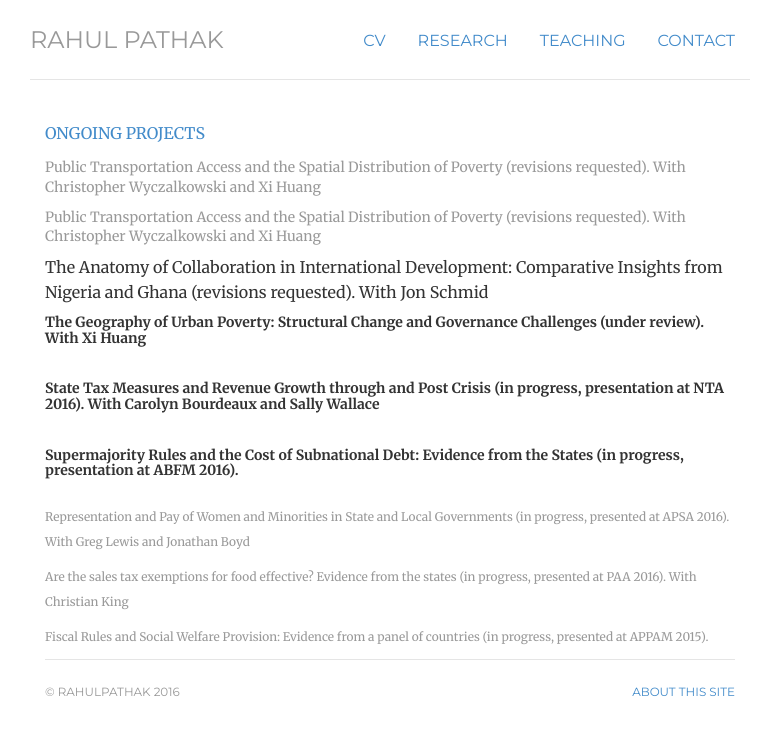
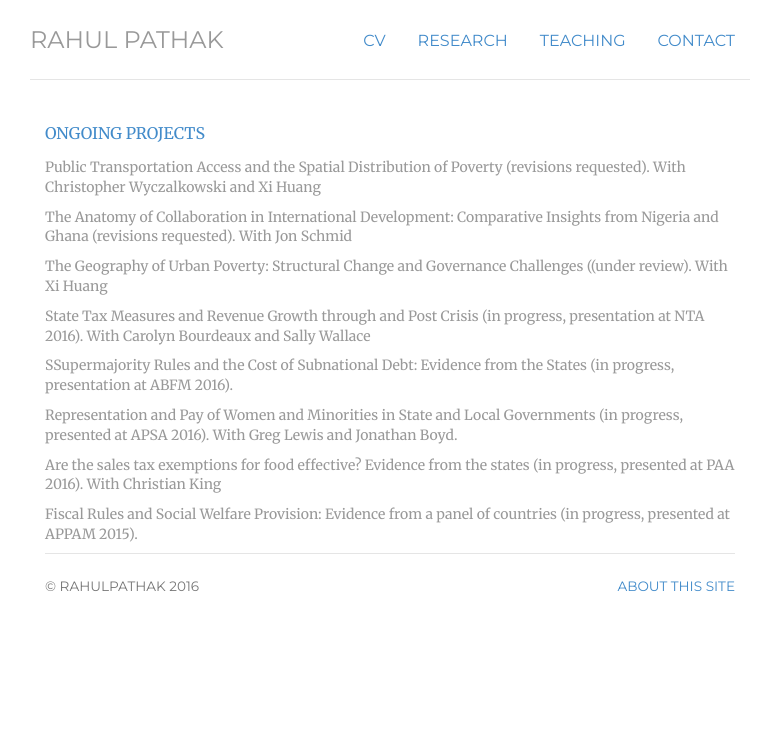
Before and after one commit to pathak-rahul/pathak-rahul.github.io, a Jekyll site: the page built from ongoing/index.html, in a window 1280 px wide. Shown: the top 735 px of the page, without its empty margins (250-1015 px from the left). Built offline with Jekyll 4.4.1, drawn with Linux system fonts in a browser that asks for light colours.

Commit message:
Update index.html

```diff
--- a/ongoing/index.html
+++ b/ongoing/index.html
@@ -12,16 +12,13 @@
 <ul class="list-unstyled">
 
 <h4><small>Public Transportation Access and the Spatial Distribution of Poverty (revisions requested). With Christopher Wyczalkowski and Xi Huang</small></h4>
-<h4><small>Public Transportation Access and the Spatial Distribution of Poverty (revisions requested). With Christopher Wyczalkowski and Xi Huang</small></h4>
-
-<p></small>The Anatomy of Collaboration in International Development: Comparative Insights from Nigeria and Ghana (revisions requested). With Jon Schmid</small><br>
-<p><h5>The Geography of Urban Poverty: Structural Change and Governance Challenges (under review). With Xi Huang<h5><br>
-<p><h5>State Tax Measures and Revenue Growth through and Post Crisis (in progress, presentation at NTA 2016). With Carolyn Bourdeaux and Sally Wallace <h5><br>
-<p><h5>Supermajority Rules and the Cost of Subnational Debt: Evidence from the States (in progress, presentation at ABFM 2016). <h5><br>
-<p><small>Representation and Pay of Women and Minorities in State and Local Governments (in progress, presented at APSA 2016). With Greg Lewis and Jonathan Boyd </small><br>
-<p><small>Are the sales tax exemptions for food effective? Evidence from the states (in progress, presented at PAA 2016). With Christian King </small><br>
-<p><small>Fiscal Rules and Social Welfare Provision: Evidence from a panel of countries (in progress, presented at APPAM 2015). </small><br>
-
+<h4><small>The Anatomy of Collaboration in International Development: Comparative Insights from Nigeria and Ghana (revisions requested). With Jon Schmid</small></h4>
+<h4><small>The Geography of Urban Poverty: Structural Change and Governance Challenges ((under review). With Xi Huang</small></h4>
+<h4><small>State Tax Measures and Revenue Growth through and Post Crisis (in progress, presentation at NTA 2016). With Carolyn Bourdeaux and Sally Wallace</small></h4>
+<h4><small>SSupermajority Rules and the Cost of Subnational Debt: Evidence from the States (in progress, presentation at ABFM 2016).</small></h4>
+<h4><small>Representation and Pay of Women and Minorities in State and Local Governments (in progress, presented at APSA 2016). With Greg Lewis and Jonathan Boyd. </small></h4>
+<h4><small>Are the sales tax exemptions for food effective? Evidence from the states (in progress, presented at PAA 2016). With Christian King </small></h4>
+<h4><small>Fiscal Rules and Social Welfare Provision: Evidence from a panel of countries (in progress, presented at APPAM 2015).</small></h4>
 
 
 </p>
```
